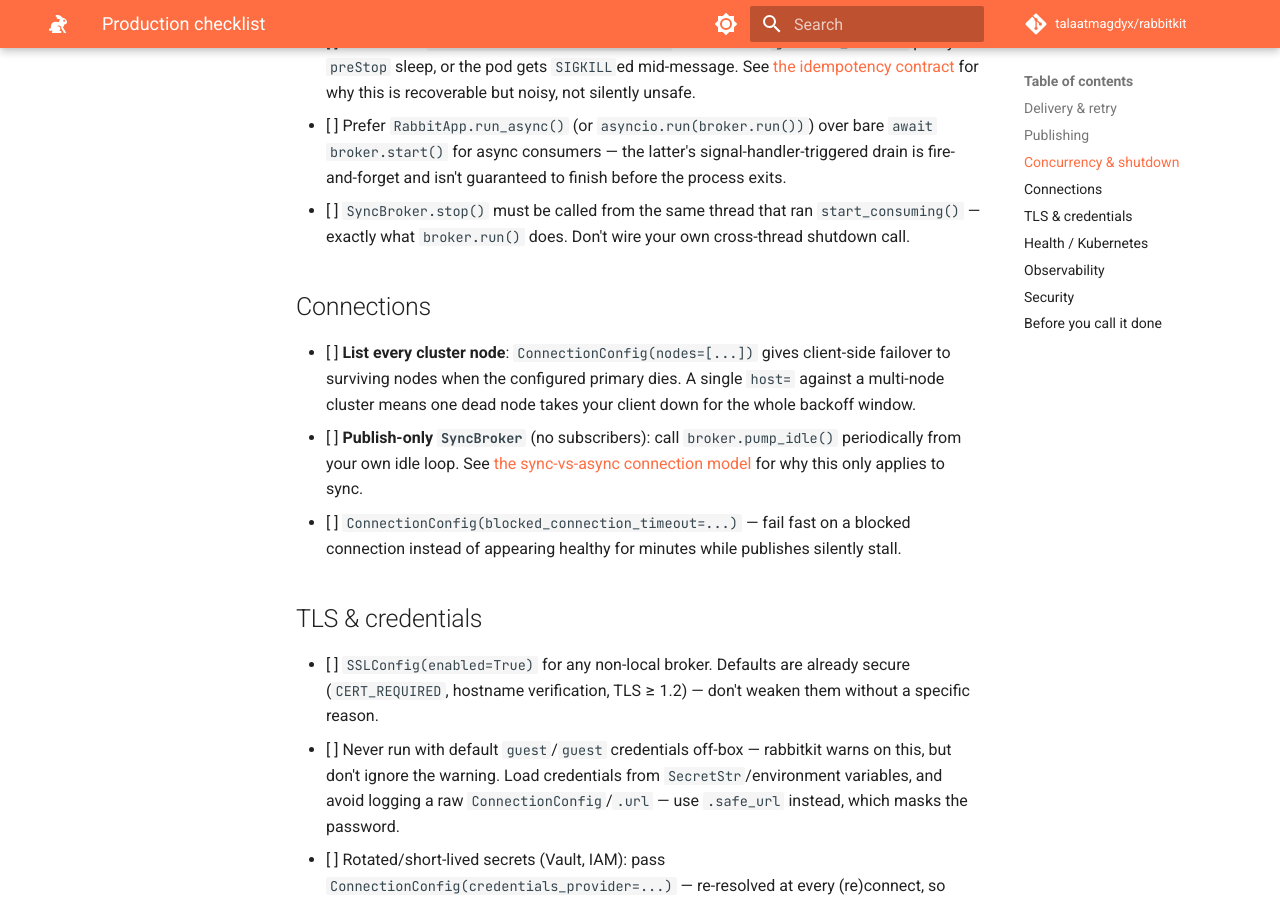
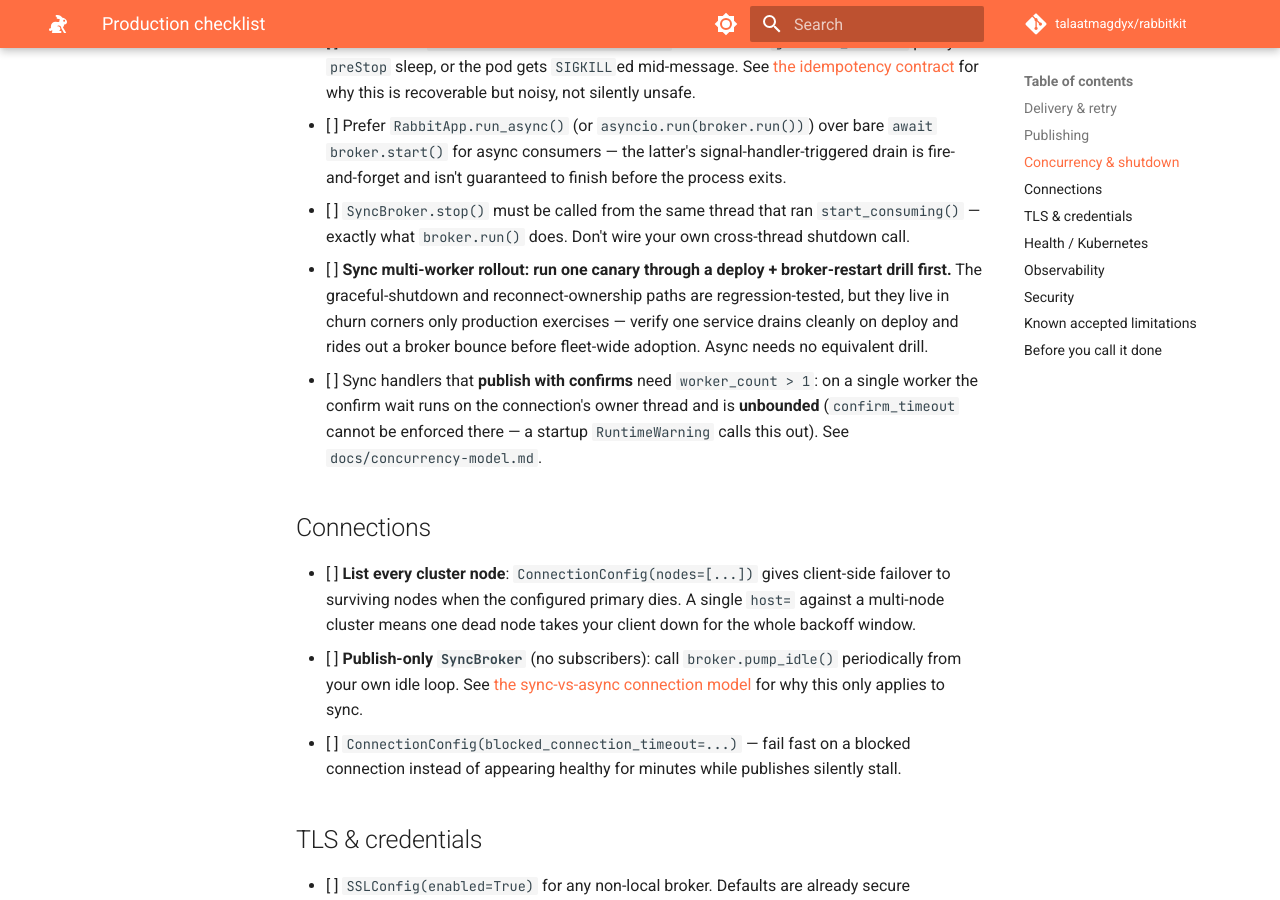
Before and after one commit to talaatmagdyx/rabbitkit, an MkDocs documentation site: the page built from docs/production/checklist.md, in a window 1280 px wide and 900 px high, scrolled down 1806 px. Built offline with MkDocs 1.6.1 and Material for MkDocs 9.7.7, drawn with Linux system fonts in a browser that asks for light colours; comment, search, counter and statistics services are not loaded; some of the changed text lies outside the part shown.

Commit message:
docs: encode the sign-off rollout guidance where deploying teams will see it
- Production checklist: sync multi-worker canary drill (deploy +
  broker-restart before fleet-wide adoption), worker_count>1 for sync
  handlers that publish with confirms (unbounded owner-thread confirm
  wait), and a "Known accepted limitations" section (sync pure-producer
  helper-thread churn; async binding re-apply is bounded-retry
  best-effort — alert on its error log).
- CHANGELOG: the adversarial fix-verification round (sticky-dispatch bug,
  _ensure_connected ownership chokepoint, binding retry-with-backoff,
  per-connection watchdog installs, reply-channel close) was applied but
  undocumented in the review entry.

```diff
--- a/docs/production/checklist.md
+++ b/docs/production/checklist.md
@@ -28,6 +28,8 @@ rabbitkit's own production-readiness reviews.
 - [ ] Kubernetes `terminationGracePeriodSeconds` must exceed `graceful_timeout` plus your `preStop` sleep, or the pod gets `SIGKILL`ed mid-message. See [the idempotency contract](idempotency.md) for why this is recoverable but noisy, not silently unsafe.
 - [ ] Prefer `RabbitApp.run_async()` (or `asyncio.run(broker.run())`) over bare `await broker.start()` for async consumers — the latter's signal-handler-triggered drain is fire-and-forget and isn't guaranteed to finish before the process exits.
 - [ ] `SyncBroker.stop()` must be called from the same thread that ran `start_consuming()` — exactly what `broker.run()` does. Don't wire your own cross-thread shutdown call.
+- [ ] **Sync multi-worker rollout: run one canary through a deploy + broker-restart drill first.** The graceful-shutdown and reconnect-ownership paths are regression-tested, but they live in churn corners only production exercises — verify one service drains cleanly on deploy and rides out a broker bounce before fleet-wide adoption. Async needs no equivalent drill.
+- [ ] Sync handlers that **publish with confirms** need `worker_count > 1`: on a single worker the confirm wait runs on the connection's owner thread and is **unbounded** (`confirm_timeout` cannot be enforced there — a startup `RuntimeWarning` calls this out). See `docs/concurrency-model.md`.
 
 ## Connections
 
@@ -64,6 +66,13 @@ rabbitkit's own production-readiness reviews.
 - [ ] If using the monitoring dashboard: `auth_token=` is not optional in anything beyond a local, loopback-only environment. See [Security](../security.md).
 - [ ] Never construct `ManagementConfig.url` from user-controllable input.
 
+## Known accepted limitations
+
+Not defects — documented trade-offs you should know exist:
+
+- **Sync pure-producer confirmed publishes spawn a helper thread per publish** (to bound the confirm wait). Fine at modest rates; at high sustained rates use `AsyncBroker` (see the throughput item above).
+- **Async binding re-apply after a robust reconnect is bounded-retry best-effort** (only matters for auto-delete/exclusive queues recreated by recovery; durable topology is unaffected). Failures are logged at error level — alert on them.
+
 ## Before you call it done
 
 - [ ] Run the real-broker integration suite (`pytest tests/integration/ -m integration`), not just unit tests against `TestBroker` — some correctness properties (real AMQP topology, real confirms, real quorum-queue delivery limits) can only be verified against an actual broker.
```
Also changed, not shown: CHANGELOG.md (+11 -0 lines).
